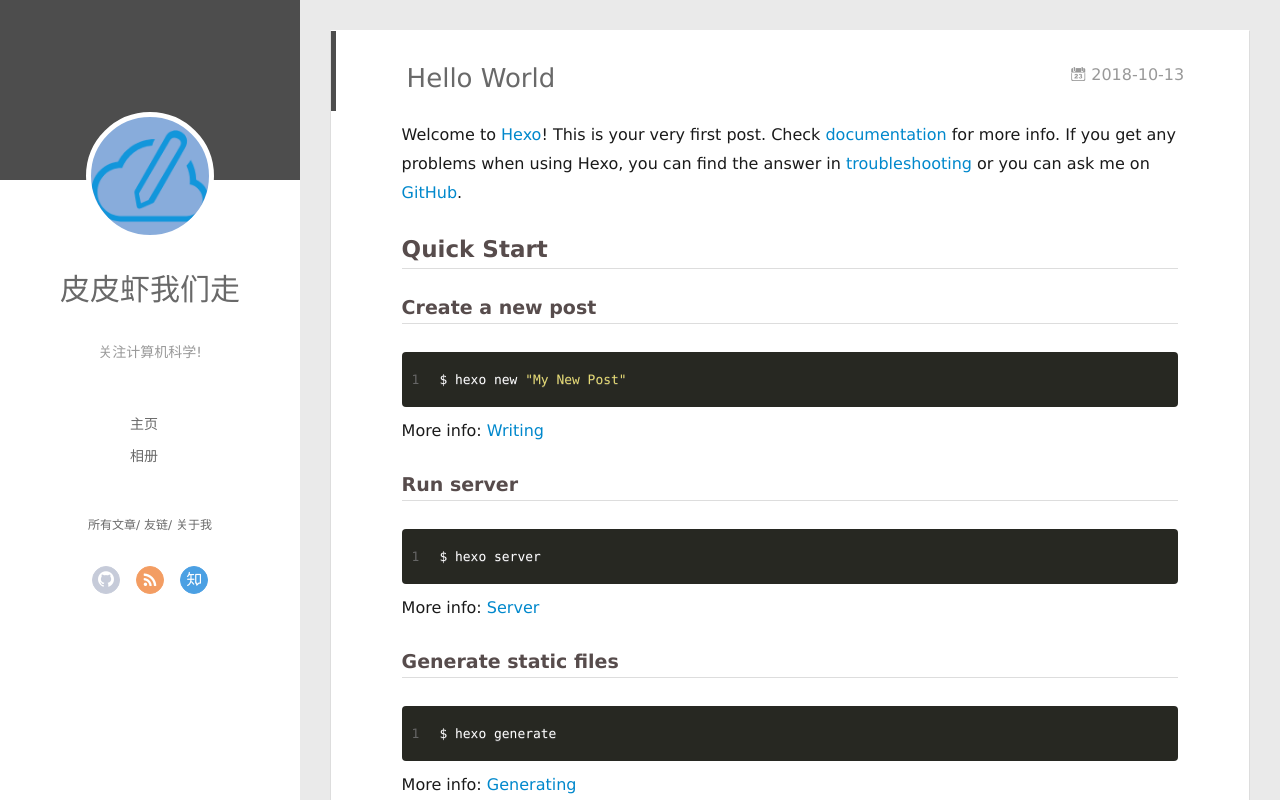
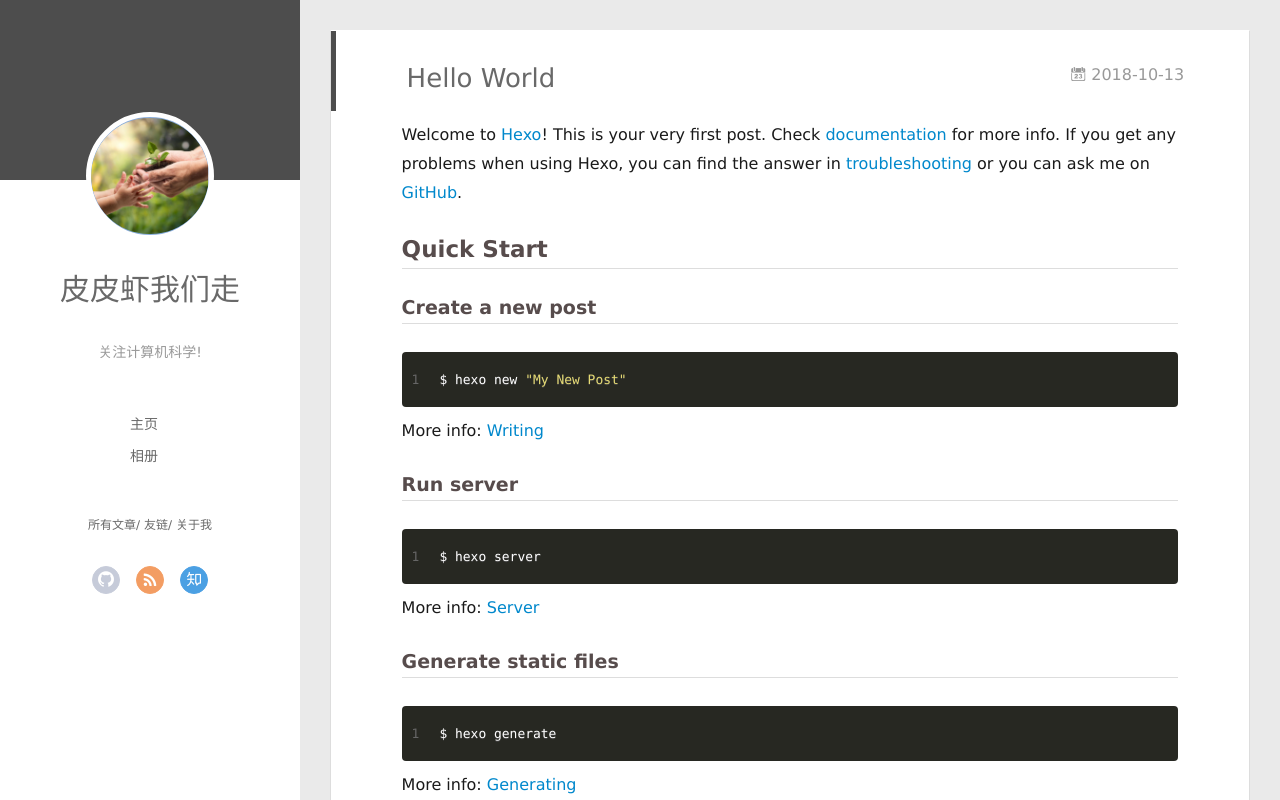
Before and after one commit to viidiot/viidiot.github.io, a plain HTML site: page 2018/10/13/hello-world/index.html in a window 1280 px wide. Drawn offline with Linux system fonts and the light colour scheme.

Commit message:
Site updated: 2018-10-13 14:32:21

```diff
--- a/2018/10/13/hello-world/index.html
+++ b/2018/10/13/hello-world/index.html
@@ -47,7 +47,7 @@
 <div class="intrude-less">
 	<header id="header" class="inner">
 		<a href="/" class="profilepic">
-			<img src="/assets/img/logo.png" class="js-avatar">
+			<img src="/assets/img/hope.png" class="js-avatar">
 		</a>
 		<hgroup>
 		  <h1 class="header-author"><a href="/">皮皮虾我们走</a></h1>
@@ -105,7 +105,7 @@
 	<div class="intrude-less">
 		<header id="header" class="inner">
 			<div class="profilepic">
-				<img src="/assets/img/logo.png" class="js-avatar">
+				<img src="/assets/img/hope.png" class="js-avatar">
 			</div>
 			<hgroup>
 			  <h1 class="header-author js-header-author">皮皮虾我们走</h1>
```
Also changed, not shown: archives/2018/10/index.html (+2 -2 lines), archives/2018/index.html (+2 -2 lines), archives/index.html (+2 -2 lines), index.html (+2 -2 lines), assets/img/hope.png (added).
